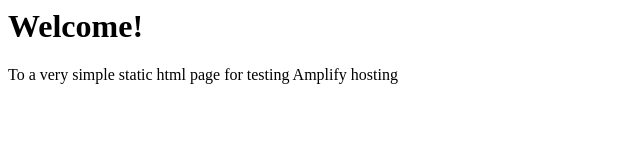
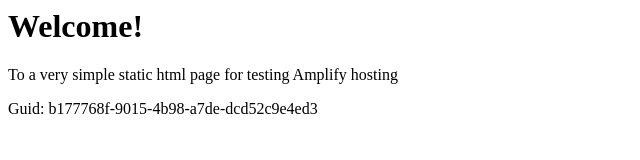
Before and after one commit to aws-aemilia-iad/Github-PR-Commit-Integration-Test-DoNotTouch-GithubWebhookPreviewCanaryTest-v1-prod-us-east-1, a website: page src/index.html in a window 1280 px wide. Shown: the whole page, without its empty margins (0-640 px from the left). Drawn offline with Linux system fonts and the light colour scheme.

Commit message:
commit from integ tests

```diff
--- a/src/index.html
+++ b/src/index.html
@@ -1,3 +1,5 @@
+
+
 <html lang="en">
 
 <head>
@@ -10,6 +12,6 @@
 <body>
     <h1>Welcome!</h1>
     <p>To a very simple static html page for testing Amplify hosting</p>
-</body>
+    <p>Guid: b177768f-9015-4b98-a7de-dcd52c9e4ed3</p></body>
 
 </html>
```
